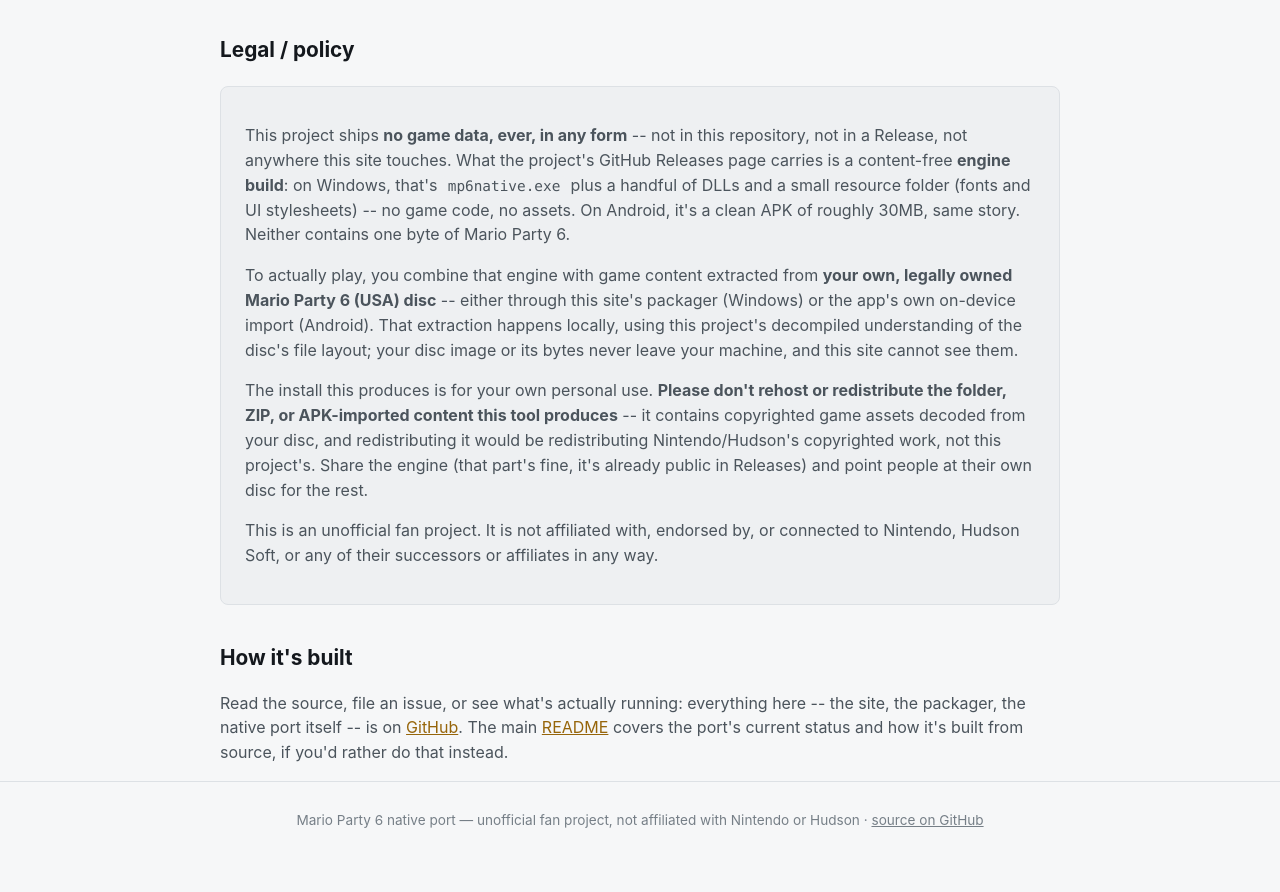
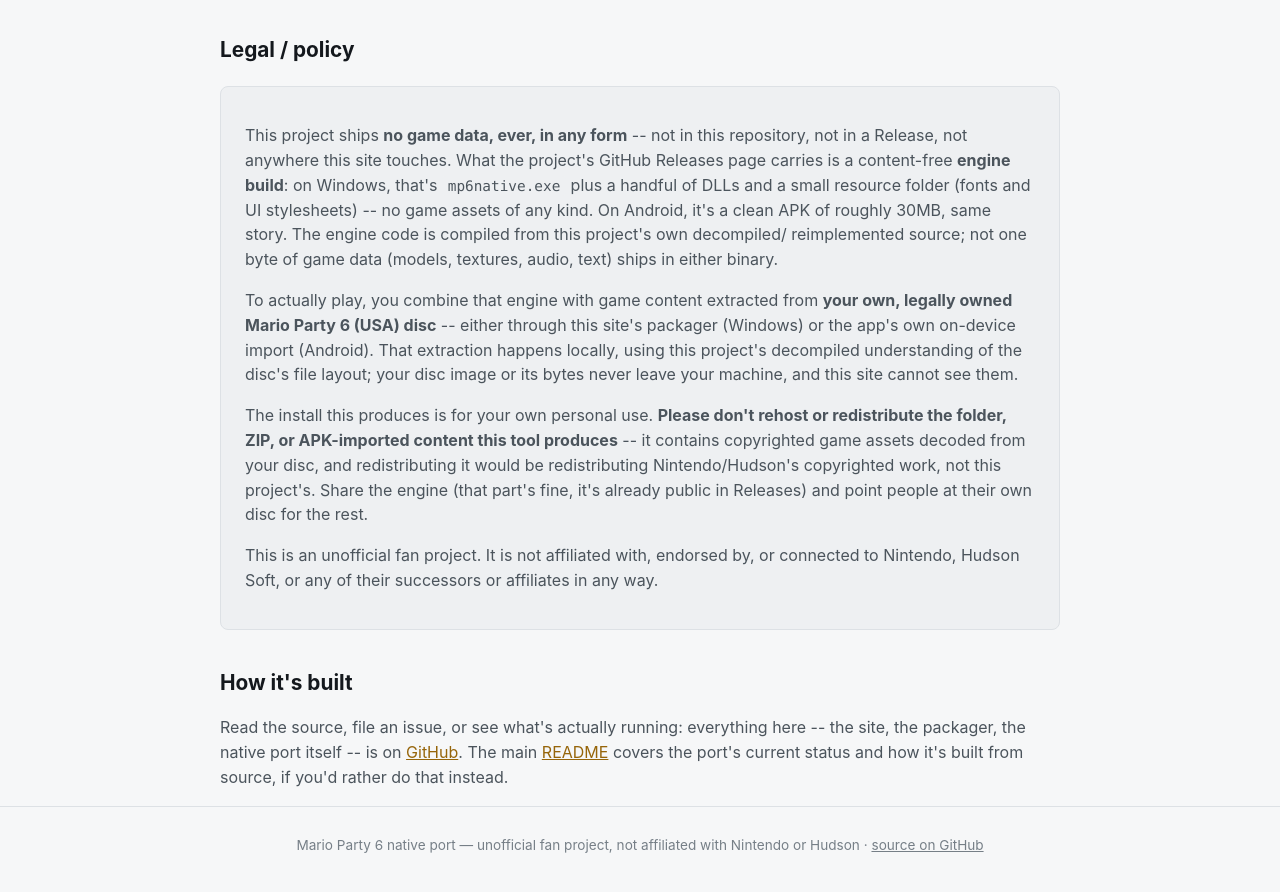
Before and after one commit to iirg4x/mp6-native-port, a website: page web/index.html in a window 1280 px wide. Shown: the part 801-1693 px from the top of the page. Drawn offline with Linux system fonts and the light colour scheme.

Commit message:
docs: state the recompiled-code posture honestly -- releases are asset-free, not code-free
The engine binaries are compiled from this project's decompiled/
reimplemented source (the Ship of Harkinian posture the README already
names); claiming they contain 'not a single byte of MP6's code' was an
overclaim that would read as deceptive the moment anyone challenged it.
Say the true thing: zero game ASSETS, recompiled decomp CODE, stated
plainly.

```diff
--- a/web/index.html
+++ b/web/index.html
@@ -72,8 +72,10 @@
       repository, not in a Release, not anywhere this site touches. What the project's GitHub
       Releases page carries is a content-free <strong>engine build</strong>: on Windows, that's
       <code>mp6native.exe</code> plus a handful of DLLs and a small resource folder (fonts and
-      UI stylesheets) -- no game code, no assets. On Android, it's a clean APK of roughly 30MB,
-      same story. Neither contains one byte of Mario Party 6.
+      UI stylesheets) -- no game assets of any kind. On Android, it's a clean APK of roughly
+      30MB, same story. The engine code is compiled from this project's own decompiled/
+      reimplemented source; not one byte of game data (models, textures, audio, text) ships
+      in either binary.
     </p>
     <p>
       To actually play, you combine that engine with game content extracted from
```
Also changed, not shown: README.md.
